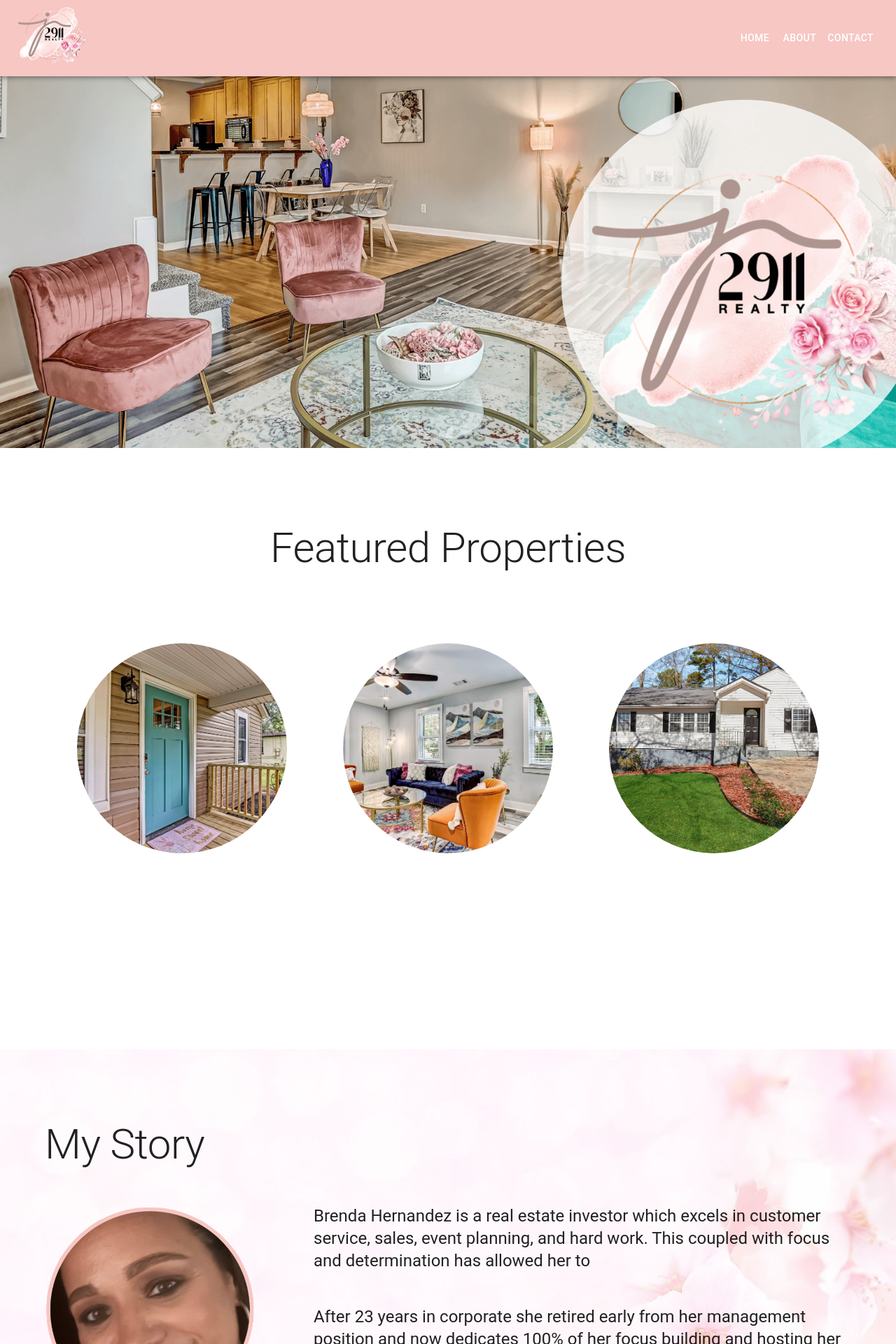
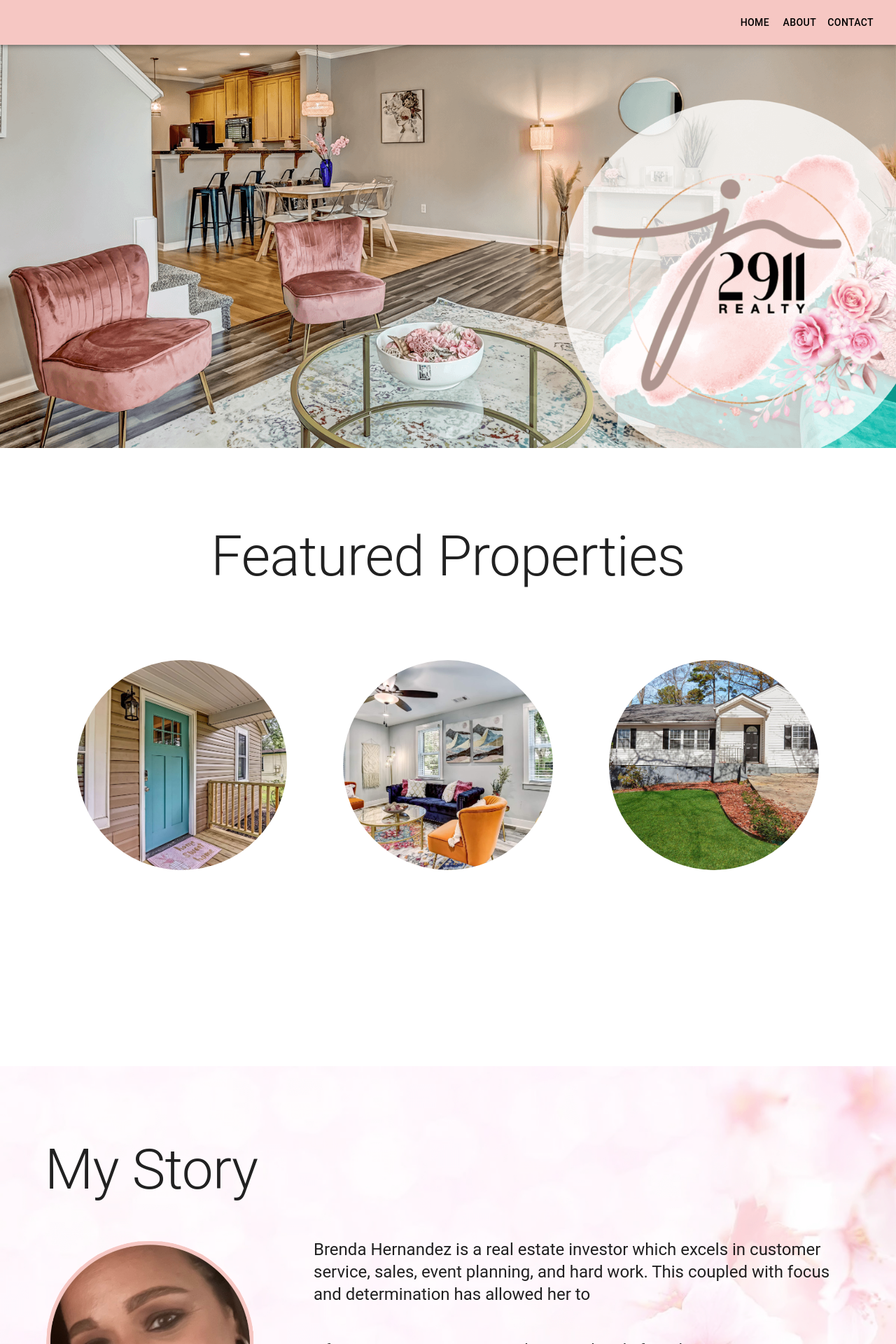
Before and after one commit to manuelMarkDenver/j2911-realty, a Next.js app in the folder frontend/: page / in a window 1280 px wide. Shown: the top 1920 px of the page at 70% size. Built offline with nearby package versions, Linux system fonts and the light colour scheme.

Commit message:
added font

```diff
--- a/frontend/components/home/about/index.jsx
+++ b/frontend/components/home/about/index.jsx
@@ -1,6 +1,10 @@
 import Image from "next/image";
+import localFont from "@next/font/local";
 import { Box, Container, Grid, Typography } from "@mui/material";
 import bg from "../../../public/assets/images/featured-properties/featured-properties-bg.png";
+const Rockness = localFont({
+  src: "../../../public/assets/fonts/Rockness.ttf",
+});
 
 import circleImg from "../../../public/assets/brenda-circle.png";
 
@@ -24,7 +28,7 @@ const About = () => {
         }}
       >
         <Box sx={{ zIndex: 2000, position: "relative" }}>
-          <Typography variant="h2" sx={{ marginBottom: "50px" }}>
+          <Typography variant="h2" sx={{ marginBottom: "50px", fontSize: {md: "5em"} }} className={Rockness.className}>
             My Story
           </Typography>
           <Grid container>
--- a/frontend/components/home/contact/index.jsx
+++ b/frontend/components/home/contact/index.jsx
@@ -1,7 +1,12 @@
+import Link from "next/link"
+import localFont from "@next/font/local";
 import { Box, Container, Typography, Stack } from "@mui/material";
 import contactBg from "../../../public/assets/images/flower-pink-bg.png";
+const Rockness = localFont({
+  src: "../../../public/assets/fonts/Rockness.ttf",
+});
 
-const Contact = () => {
+const Contact = (props) => {
   return (
     <Box
       sx={{
@@ -21,7 +26,7 @@ const Contact = () => {
           padding: "100px",
         }}
       >
-        <Typography variant="h2" mb={5}>Connect With Us</Typography>
+        <Typography variant="h2" mb={5} sx={{ fontSize: {md: "5em"} }}className={Rockness.className}>Connect With Us</Typography>
         <Box
           sx={{
             borderRadius: "50%",
@@ -45,9 +50,9 @@ const Contact = () => {
               textAlign: "center",
             }}
           >
-            <Typography variant="h5">36 Jennnings Way. Westport,MA 02790</Typography>
-            <Typography variant="h5">blhernandez0923@gmail.com</Typography>
-            <Typography variant="h5">774.888.8571</Typography>
+            <Typography variant="h6" sx={{ marginBottom: "10px" }}>36 Jennnings Way.<br/>Westport,MA <br/>02790</Typography>
+            <Typography variant="h6" sx={{ marginBottom: "10px" }}><Link href="mailto:blhernandez0923@gmail.com">blhernandez0923@gmail.com</Link></Typography>
+            <Typography variant="h6" sx={{ marginBottom: "10px" }}>774.888.8571</Typography>
           </Stack>
         </Box>
       </Container>
--- a/frontend/components/home/featured-properties/index.jsx
+++ b/frontend/components/home/featured-properties/index.jsx
@@ -1,5 +1,8 @@
 import { useState } from "react";
-import Image from "next/image";
+import localFont from "@next/font/local";
+const Rockness = localFont({
+  src: "../../../public/assets/fonts/Rockness.ttf",
+});
 
 import "react-responsive-carousel/lib/styles/carousel.min.css";
 import { Carousel } from "react-responsive-carousel";
@@ -40,7 +43,9 @@ const FeaturedProperties = () => {
         padding: "100px 0",
       }}
     >
-      <Typography variant="h2" textAlign="center">Featured Properties</Typography>
+      <Typography variant="h2" sx={{ fontSize: {md: "5em"} }}textAlign="center" className={Rockness.className}>
+        Featured Properties
+      </Typography>
       <Box
         sx={{
           display: "flex",
--- a/frontend/components/home/testimonials/index.jsx
+++ b/frontend/components/home/testimonials/index.jsx
@@ -1,10 +1,11 @@
+import localFont from "@next/font/local";
 import { Carousel } from "react-responsive-carousel";
-
 import "react-responsive-carousel/lib/styles/carousel.min.css";
-
 import { Box, Container, Typography, Stack, Avatar } from "@mui/material";
-
 import bg from "../../../public/assets/images/featured-properties/featured-properties-bg.png";
+const Rockness = localFont({
+  src: "../../../public/assets/fonts/Rockness.ttf",
+});
 
 const Testimonials = () => {
   return (
@@ -19,7 +20,7 @@ const Testimonials = () => {
     >
       <Container>
         <Typography variant="h3">What Our Clients</Typography>
-        <Typography variant="h2" sx={{ marginLeft: "10%" }}>
+        <Typography variant="h2" sx={{ marginLeft: "10%", fontSize: { md: "5em" } }} className={Rockness.className}>
           Are Saying About Us
         </Typography>
         <Box
--- a/frontend/components/ui/MainNavigation.jsx
+++ b/frontend/components/ui/MainNavigation.jsx
@@ -96,11 +96,11 @@ const DrawerAppBar = (props) => {
                 component="div"
                 sx={{ flexGrow: 1, display: { xs: "none", sm: "block" }, color: "black" }}
               >
-                <Image src={logo} sx={{ height: "10px", width: "10px"}} />
+
               </Typography>
               <Box sx={{ display: { xs: "none", sm: "block" } }}>
                 {navItems.map((item) => (
-                  <Button key={item} sx={{ color: "#fff" }}>
+                  <Button key={item} sx={{ color: "#000" }}>
                     {item}
                   </Button>
                 ))}
--- a/frontend/pages/_app.js
+++ b/frontend/pages/_app.js
@@ -1,5 +1,7 @@
+import localFont from "@next/font/local";
 import Layout from "../components/layout/layout";
 import { createTheme, ThemeProvider } from "@mui/material/styles";
+import { CssBaseline } from "@mui/material";
 
 const theme = createTheme({
   palette: {
@@ -16,6 +18,7 @@ export default function App({ Component, pageProps }) {
   return (
     <ThemeProvider theme={theme}>
       <Layout>
+        <CssBaseline />
         <Component {...pageProps} />
       </Layout>
     </ThemeProvider>
```
Also changed, not shown: frontend/public/assets/fonts/Rockness.ttf (added).
